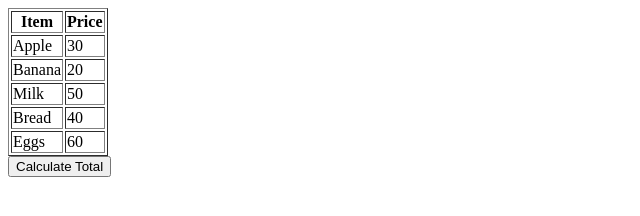
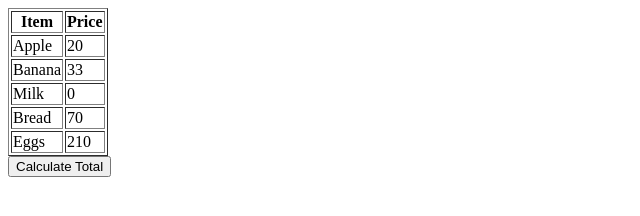
Before and after one commit to acciojob/grofers-checkout-Rohanrai540, a website: page main.html in a window 1280 px wide. Shown: the full height of the page, 0-640 px from the left. Drawn offline with Linux system fonts and the light colour scheme.

Commit message:
created a submission

```diff
--- a/main.html
+++ b/main.html
@@ -15,23 +15,23 @@
 
         <tr class="item">
             <td>Apple</td>
-            <td class="prices">30</td>
+            <td class="prices">20</td>
         </tr>
         <tr class="item">
             <td>Banana</td>
-            <td class="prices">20</td>
+            <td class="prices">33</td>
         </tr>
         <tr class="item">
             <td>Milk</td>
-            <td class="prices">50</td>
+            <td class="prices">0</td>
         </tr>
         <tr class="item">
             <td>Bread</td>
-            <td class="prices">40</td>
+            <td class="prices">70</td>
         </tr>
         <tr class="item">
             <td>Eggs</td>
-            <td class="prices">60</td>
+            <td class="prices">210</td>
         </tr>
     </table>
 
```
